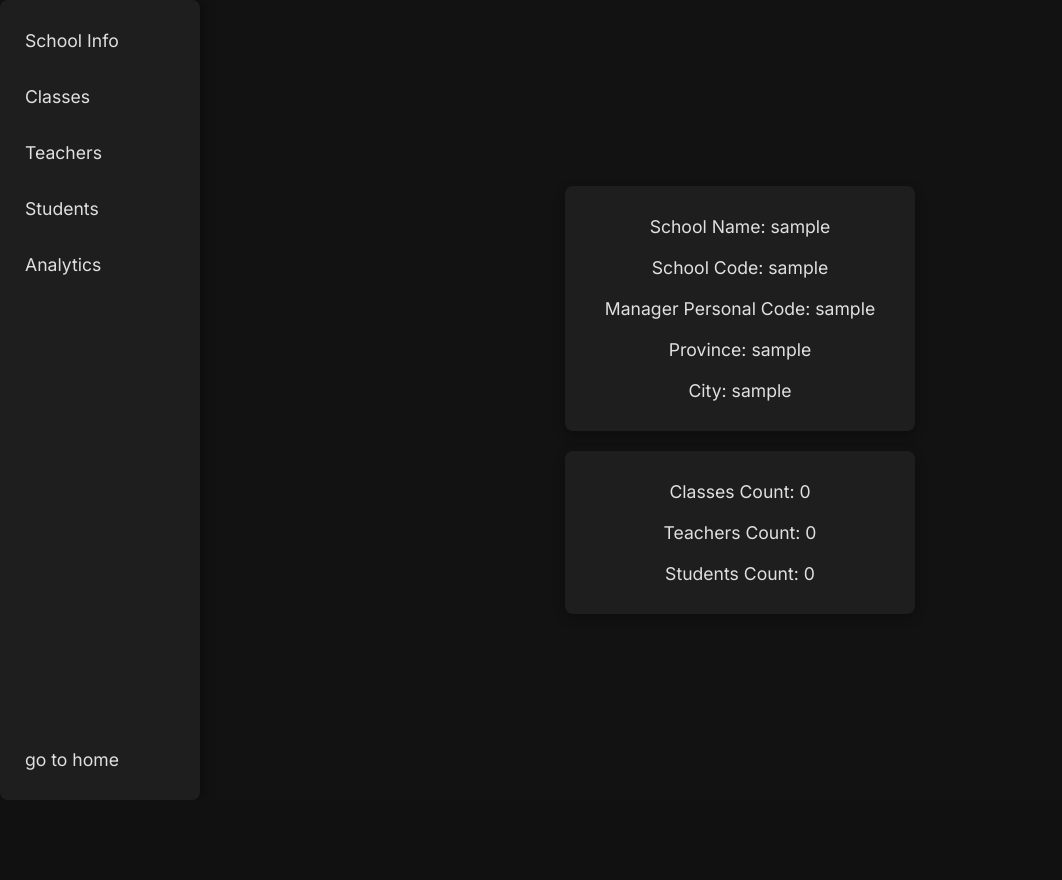
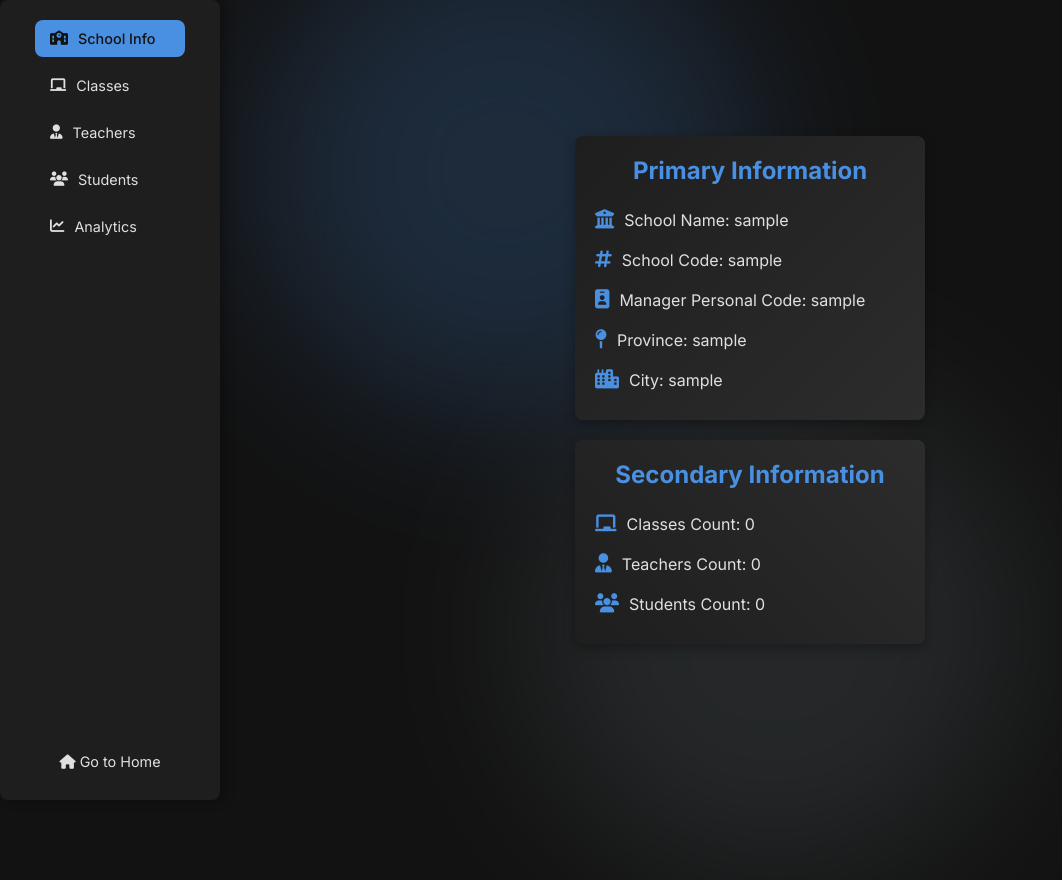
Before and after one commit to SEPAD-Project/WebApplication, a Flask app: page /panel/school_info in a window 1280 px wide. Shown: the whole page, without its empty margins (0-1062 px from the left). Before the commit the page ends 800 px from the top, so only its background shows below. Run offline with Flask 3, Linux system fonts and the light colour scheme; the visitor is signed in with stand-in values (Sample User, id 1); data comes from the database, SQL or seed files in the repository; data that the repository does not hold is empty.

Commit message:
change school info style

```diff
--- a/app/static/css/school/school_info.css
+++ b/app/static/css/school/school_info.css
@@ -17,6 +17,32 @@ body {
   padding: 0;
 }
 
+body::before,
+body::after {
+  content: '';
+  position: absolute;
+  border-radius: 50%;
+  filter: blur(80px);
+  opacity: 0.4;
+  z-index: -1;
+}
+
+body::before {
+  top: -10%;
+  left: 20%;
+  width: 500px;
+  height: 500px;
+  background: rgba(74, 144, 226, 0.5); /* Vibrant blue */
+}
+
+body::after {
+  bottom: -10%;
+  right: 20%;
+  width: 500px;
+  height: 500px;
+  background: rgba(179, 200, 207, 0.3); /* Pale blue */
+}
+
 /* Sidebar */
 .sidebar {
   background: #1E1E1E; /* Soft Dark Grey */
@@ -24,28 +50,38 @@ body {
   box-shadow: 4px 0 12px rgba(0, 0, 0, 0.3); /* Subtle Shadow */
   display: flex;
   flex-direction: column;
-  font-size: 1.1rem;
+  font-size: 0.9rem;
   flex-shrink: 0;
   height: 100vh;
   overflow-y: auto;
   padding: 20px 10px;
-  width: 200px;
+  width: 220px;
+  align-items: center;
 }
 
 .sidebar-item {
+  align-items: center;
   border-radius: 8px;
   color: #E0E0E0; /* Light Text */
   cursor: pointer;
-  display: block;
-  margin-bottom: 15px;
+  display: flex;
+  gap: 10px;
+  margin-bottom: 10px;
   padding: 10px 15px;
-  text-align: left;
+  text-align: center;
   text-decoration: none;
   transition: background-color 0.3s ease-in-out, color 0.3s ease-in-out;
+  width: 150px;
 }
 
 .sidebar-item:hover {
-  background-color: #4ECDC4; /* Accent Teal */
+  background-color: #4A90E2; /* Vibrant blue */
+  color: #121212; /* Dark Background */
+  font-weight: 500;
+}
+
+.sidebar-item.active {
+  background-color: #4A90E2; /* Vibrant blue */
   color: #121212; /* Dark Background */
   font-weight: 500;
 }
@@ -81,36 +117,45 @@ body {
   text-align: center;
 }
 
-/* Primary Info Section */
-.primary-info {
-  background: #1E1E1E; /* Soft Dark Grey */
+.primary-info,
+.secondary-info {
   border-radius: 8px;
-  box-shadow: 0 4px 12px rgba(0, 0, 0, 0.3); /* Subtle Shadow */
-  color: #E0E0E0; /* Light Text */
+  box-shadow: 0 4px 12px rgba(0, 0, 0, 0.3);
+  color: #E0E0E0;
   display: flex;
   flex-direction: column;
   justify-content: center;
   margin-bottom: 20px;
   padding: 20px;
   width: 350px;
+  transition: transform 0.3s ease-in-out;
 }
 
-/* Secondary Info Section */
-.secondary-info {
-  background: #1E1E1E; /* Soft Dark Grey */
-  border-radius: 8px;
-  box-shadow: 0 4px 12px rgba(0, 0, 0, 0.3); /* Subtle Shadow */
-  color: #E0E0E0; /* Light Text */
-  display: flex;
-  flex-direction: column;
-  justify-content: center;
-  padding: 20px;
-  width: 350px;
+.primary-info{
+  background: linear-gradient(135deg, #1E1E1E, #2C2C2C);
 }
 
-/* Paragraph Styles */
-p {
-  color: #E0E0E0; /* Light Text */
-  font-size: 1.1rem;
+.secondary-info{
+  background: linear-gradient(45deg, #1E1E1E, #2C2C2C);
+}
+
+.primary-info:hover,
+.secondary-info:hover {
+  transform: translateY(-5px);
+}
+
+.data-item {
+  align-items: center;
+  display: flex;
+  gap: 10px;
   margin: 10px 0;
 }
+
+.data-item i {
+  color: #4A90E2;
+  font-size: 1.2rem;
+}
+
+.data-item span {
+  font-size: 1rem;
+}
--- a/app/templates/school/school_info.html
+++ b/app/templates/school/school_info.html
@@ -7,32 +7,45 @@
     <link rel="icon" type="image/x-icon" href="../static/icons/icon.ico">
     <link rel="stylesheet" href="{{ url_for('static', filename='css/school/school_info.css') }}">
     <link href="https://fonts.googleapis.com/css2?family=Inter:wght@400;500;700&display=swap" rel="stylesheet">
+    <link rel="stylesheet" href="https://cdnjs.cloudflare.com/ajax/libs/font-awesome/6.5.1/css/all.min.css">
 </head>
 <body>
-    <!-- Sidebar -->
     <div class="sidebar">
-        <a href="{{ url_for('school_routes.panel_school_info') }}" class="sidebar-item">School Info</a>
-        <a href="{{ url_for('class_routes.panel_classes') }}" class="sidebar-item">Classes</a>
-        <a href="{{ url_for('teacher_routes.panel_teachers') }}" class="sidebar-item">Teachers</a>
-        <a href="{{ url_for('student_routes.panel_students') }}" class="sidebar-item">Students</a>
-        <a href="{{ url_for('analytics_routes.analytics_menu') }}" class="sidebar-item">Analytics</a>
-
-        <a href="{{ url_for('home_route.home') }}" class="go-to-home-btn">go to home</a>
+        <a href="{{ url_for('school_routes.panel_school_info') }}" class="sidebar-item active">
+            <i class="fa-solid fa-school"></i> School Info
+        </a>
+        <a href="{{ url_for('class_routes.panel_classes') }}" class="sidebar-item">
+            <i class="fa-solid fa-chalkboard"></i> Classes
+        </a>
+        <a href="{{ url_for('teacher_routes.panel_teachers') }}" class="sidebar-item">
+            <i class="fa-solid fa-user-tie"></i> Teachers
+        </a>
+        <a href="{{ url_for('student_routes.panel_students') }}" class="sidebar-item">
+            <i class="fa-solid fa-users"></i> Students
+        </a>
+        <a href="{{ url_for('analytics_routes.analytics_menu') }}" class="sidebar-item">
+            <i class="fa-solid fa-chart-line"></i> Analytics
+        </a>
+        <a href="{{ url_for('home_route.home') }}" class="go-to-home-btn">
+            <i class="fa-solid fa-house"></i> Go to Home
+        </a>
     </div>
 
     <!-- Content Area -->
     <div class="content-area">
         <div class="primary-info">
-            <p>School Name: {{ data.school_name }}</p>
-            <p>School Code: {{ data.school_code }}</p>
-            <p>Manager Personal Code: {{ data.manager_personal_code }}</p>
-            <p>Province: {{ data.province }}</p>
-            <p>City: {{ data.city }}</p>
+            <h2 style="color: #4A90E2; font-size: 1.5rem; margin-bottom: 15px;">Primary Information</h2>
+            <div class="data-item"><i class="fa-solid fa-building-columns"></i><span>School Name: {{ data.school_name }}</span></div>
+            <div class="data-item"><i class="fa-solid fa-hashtag"></i><span>School Code: {{ data.school_code }}</span></div>
+            <div class="data-item"><i class="fa-solid fa-id-badge"></i><span>Manager Personal Code: {{ data.manager_personal_code }}</span></div>
+            <div class="data-item"><i class="fa-solid fa-map-pin"></i><span>Province: {{ data.province }}</span></div>
+            <div class="data-item"><i class="fa-solid fa-city"></i><span>City: {{ data.city }}</span></div>
         </div>
         <div class="secondary-info">
-            <p>Classes Count: {{ cc }}</p>
-            <p>Teachers Count: {{ tc }}</p>
-            <p>Students Count: {{ sc }}</p>
+            <h2 style="color: #4A90E2; font-size: 1.5rem; margin-bottom: 15px;">Secondary Information</h2>
+            <div class="data-item"><i class="fa-solid fa-chalkboard"></i><span>Classes Count: {{ cc }}</span></div>
+            <div class="data-item"><i class="fa-solid fa-user-tie"></i><span>Teachers Count: {{ tc }}</span></div>
+            <div class="data-item"><i class="fa-solid fa-users"></i><span>Students Count: {{ sc }}</span></div>
         </div>
     </div>
 </body>
```
